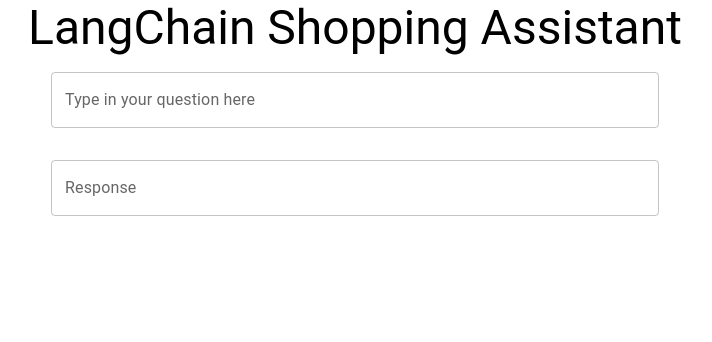
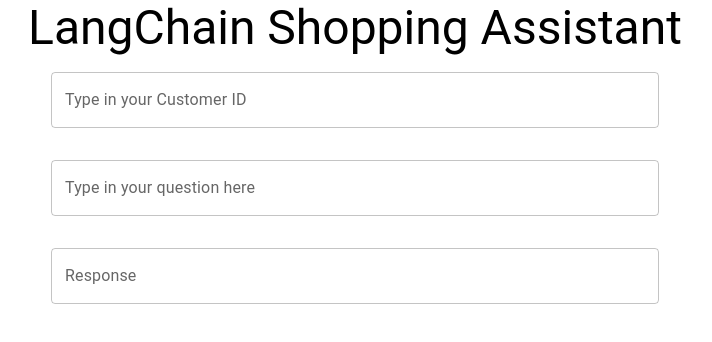
Before and after one commit to uocli/gng5300a-shopping-assistant, a React (Create React App) app in the folder frontend/: page / in a window 1280 px wide. Shown: the top 342 px of the page, without its empty margins (285-997 px from the left). Built offline with nearby package versions, Linux system fonts and the light colour scheme.

Commit message:
Updated frontend to include customer ID

```diff
--- a/frontend/src/App.js
+++ b/frontend/src/App.js
@@ -5,8 +5,10 @@
 import { useState } from "react";
 import axios from "axios";
 import LinearProgressBar from "./components/LinearProgressBar";
+import Customer from "./components/Customer";
 
 const App = () => {
+  const [customerID, setCustomerID] = useState("");
   const [loading, setLoading] = useState(false);
   const [response, setResponse] = useState("");
   const handleSubmit = (userQuery) => {
@@ -23,6 +25,9 @@
         setLoading(false);
       });
   };
+  const handleCustomerID = (customerID) => {
+    setCustomerID(customerID);
+  };
   return (
     <Grid container className="App">
       <Grid size={12}>
@@ -30,7 +35,12 @@
           LangChain Shopping Assistant
         </Typography>
       </Grid>
-      <Question handleSubmit={handleSubmit} loading={loading} />
+      <Customer handleSubmit={handleCustomerID} />
+      <Question
+        customerID={customerID}
+        handleSubmit={handleSubmit}
+        loading={loading}
+      />
       <LinearProgressBar loading={loading} />
       <Response response={response} />
     </Grid>
--- /dev/null
+++ b/frontend/src/components/Customer.js
@@ -0,0 +1,39 @@
+import { Box, Grid2 as Grid, TextField } from "@mui/material";
+import { useState } from "react";
+
+const Customer = (props) => {
+  const [customerID, setCustomerID] = useState("");
+  return (
+    <Grid container size={12}>
+      <Grid size={3}></Grid>
+      <Grid size={6}>
+        <Box
+          component="form"
+          sx={{ m: 2 }}
+          onSubmit={(e) => {
+            e.preventDefault();
+            props.handleSubmit(customerID);
+          }}
+        >
+          <Grid
+            container
+            direction="row"
+            justifyContent="flex-end"
+            alignItems="center"
+          >
+            <TextField
+              fullWidth
+              label="Type in your Customer ID"
+              placeholder="Press Enter to submit"
+              id="fullWidth"
+              value={customerID}
+              onChange={(e) => setCustomerID(e.target.value)}
+            />
+          </Grid>
+        </Box>
+      </Grid>
+      <Grid size={3}></Grid>
+    </Grid>
+  );
+};
+export default Customer;
```
Also changed, not shown: 1 other file (tests, documents, lock files or other folders).
